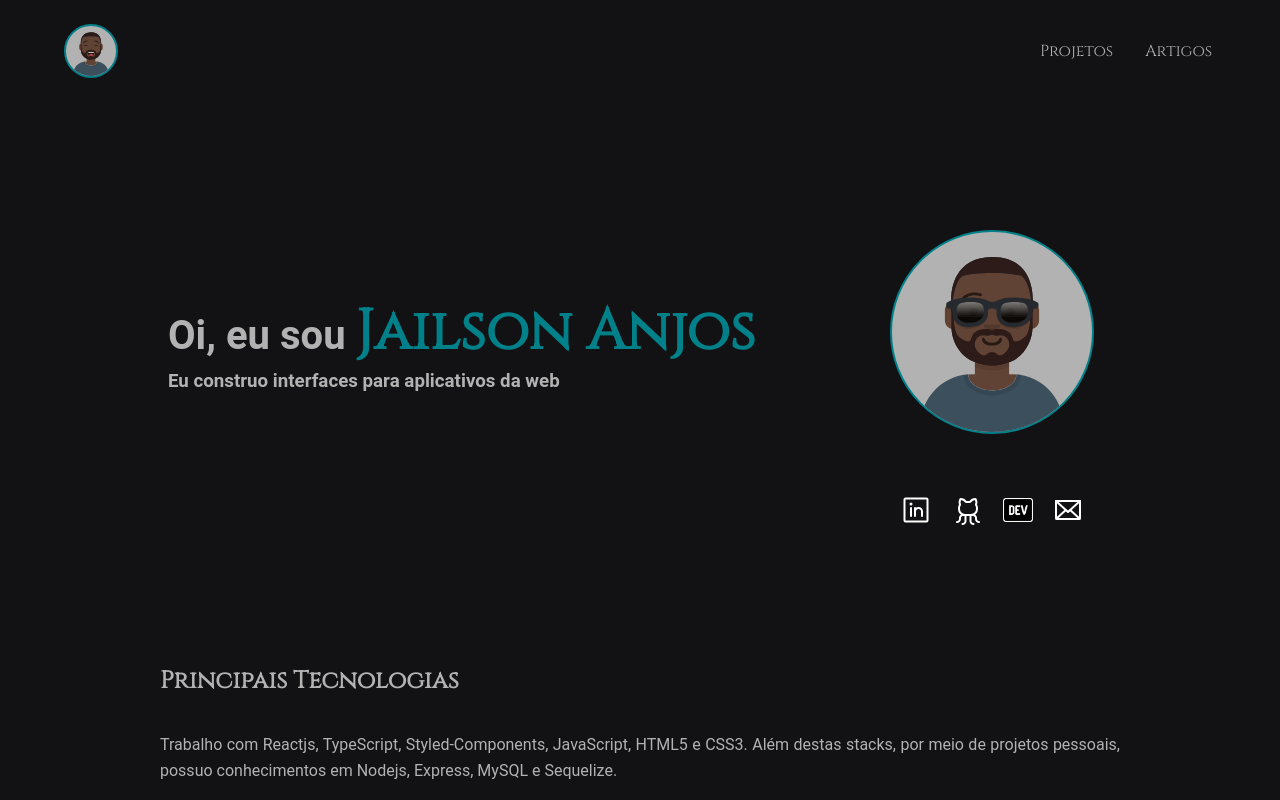
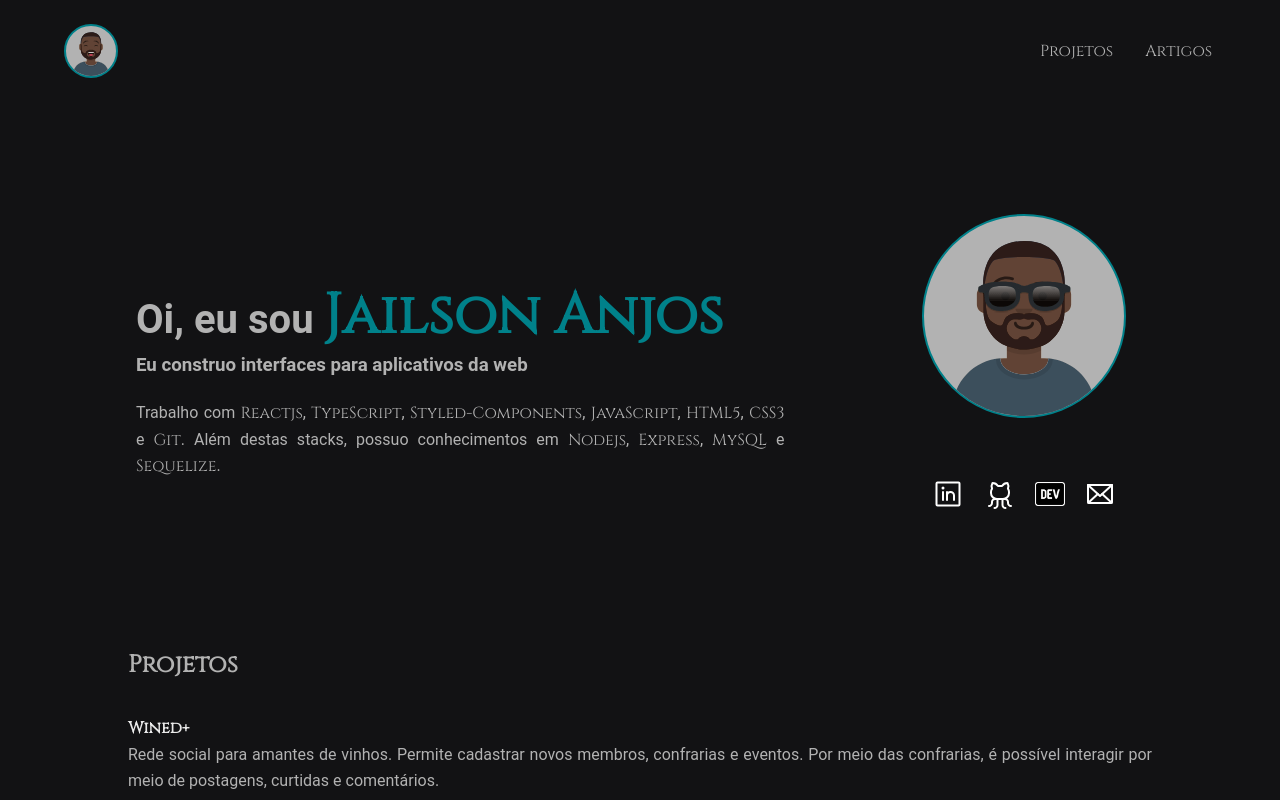
Before and after one commit to jairocket/jailsonanjos, a React (Vite) app: page / in a window 1280 px wide. Shown: the top 800 px of the page. Built offline with nearby package versions, Linux system fonts and the light colour scheme.

Commit message:
refactor(data): Isolate data from app file

```diff
--- a/src/App.tsx
+++ b/src/App.tsx
@@ -21,50 +21,7 @@ import { Article } from './components/Article'
 import { SocialMediaLinks } from './components/SocialMediaLinks'
 import { Skills } from './components/Skills'
 
-const mainStacks = {
-  title: 'Principais Stacks',
-  stacks: [
-    'Reactjs',
-    'TypeScript',
-    'Styled-Components',
-    'JavaScript',
-    'HTML5',
-    'CSS3',
-  ],
-}
-
-const knownStacks = {
-  title: 'Conhecimentos em',
-  stacks: ['Nodejs', 'Express', 'MySQL', 'Sequelize'],
-}
-
-const projects = [
-  {
-    title: 'Wined+',
-    description:
-      'Rede social para amantes de vinhos. Permite cadastrar novos membros, confrarias e eventos. Por meio das confrarias, é possível interagir por meio de postagens, curtidas e comentários.',
-    href: 'https://github.com/jairocket/projetoIntegrador-Wined/tree/react',
-  },
-  {
-    title: 'Marvellous Wiki',
-    description: 'Descubra personagens, revistas e séries do universo Marvel.',
-    href: 'https://github.com/jairocket/marvel-app',
-  },
-]
-
-const articles = [
-  {
-    href: 'https://dev.to/jairocket/comecando-com-jest-e-react-testing-library-10ck',
-    title: 'Começando com Jest e React Testing Library:',
-    description: 'Dê os primeiros passos com Jest e React Testing Library.',
-  },
-  {
-    href: 'https://community.revelo.com/funcoes-como-objetos-em-javascript/',
-    title: 'Funções como Objetos em JavaScript:',
-    description:
-      'Você verá conceitos básicos referentes à estrutura de objetos e sobre a natureza das funções em JavaScript. Conheça métodos importantes como o call, apply e bind.',
-  },
-]
+import { mainStacks, knownStacks, projects, articles } from './styles/data'
 
 function App() {
   return (
@@ -79,18 +36,14 @@ function App() {
               Oi, eu sou <span>Jailson Anjos</span>
             </Heading>
             <h3>Eu construo interfaces para aplicativos da web</h3>
+            <Skills />
             <SocialMediaLinks />
-            {/* find a better way to show skills */}
           </HeadingAndData>
         </IdContainer>
         <SkillContainer>
           <Skill title={mainStacks.title} skillsList={mainStacks.stacks} />
           <Skill title={knownStacks.title} skillsList={knownStacks.stacks} />
         </SkillContainer>
-        <Skills />
-
-        {/* move down projects and articles */}
-
         <ProjectsContainer>
           <Heading2 id="projects">Projetos</Heading2>
           {projects.map((project) => {
--- a/src/components/Header/index.tsx
+++ b/src/components/Header/index.tsx
@@ -7,15 +7,14 @@ import { NavBar } from '../NavBar'
 
 export function Header() {
   const [showNavbar, setShowNavbar] = useState(false)
-
   const handleClick = () => setShowNavbar(!showNavbar)
 
   return (
     <HeaderContainer>
       <Avatar src={coolAvatar} size={'small'} />
-      <NavBar hideable />
+      <NavBar isMobile />
       <SandwichButton handleClick={handleClick} />
-      {showNavbar && <NavBar />}
+      {showNavbar && <NavBar handleClick={handleClick} />}
     </HeaderContainer>
   )
 }
--- a/src/components/Header/styles.ts
+++ b/src/components/Header/styles.ts
@@ -8,6 +8,7 @@ export const HeaderContainer = styled.header`
   margin-top: 1.5rem;
   padding: 0 1rem;
   margin-bottom: 2rem;
+
   button {
     cursor: pointer;
     padding-top: 0.25rem;
@@ -15,6 +16,6 @@ export const HeaderContainer = styled.header`
 
   @media screen and (min-width: 768px) {
     padding: 0 4rem;
-    margin-bottom: 5rem;
+    margin-bottom: 4rem;
   }
 `
--- a/src/components/NavBar/index.tsx
+++ b/src/components/NavBar/index.tsx
@@ -1,17 +1,20 @@
-import { HideableNavBar, LinkContainer, ListItem, NavContainer } from './styles'
+import { MobileNavBar, LinkContainer, ListItem, NavContainer } from './styles'
 
 type NavBarType = {
-  hideable?: boolean
+  isMobile?: boolean
+  handleClick?: () => void
 }
 
-export function NavBar({ hideable }: NavBarType) {
-  const NavBarContainer = hideable ? HideableNavBar : NavContainer
+export function NavBar({ isMobile, handleClick }: NavBarType) {
+  const NavBarContainer = isMobile ? MobileNavBar : NavContainer
   return (
     <NavBarContainer>
       <ListItem>
-        <LinkContainer href="#projects">Projetos</LinkContainer>
+        <LinkContainer href="#projects" onClick={handleClick}>
+          Projetos
+        </LinkContainer>
       </ListItem>
-      <ListItem>
+      <ListItem onClick={handleClick}>
         <LinkContainer href="#articles">Artigos</LinkContainer>
       </ListItem>
     </NavBarContainer>
--- a/src/components/NavBar/styles.ts
+++ b/src/components/NavBar/styles.ts
@@ -15,7 +15,7 @@ export const NavContainer = styled.nav`
   top: 5rem;
 `
 
-export const HideableNavBar = styled.nav`
+export const MobileNavBar = styled.nav`
   display: none;
 
   @media screen and (min-width: 768px) {
--- a/src/components/Skills/index.tsx
+++ b/src/components/Skills/index.tsx
@@ -3,11 +3,12 @@ import { SkillsContainer } from './styles'
 export function Skills() {
   return (
     <SkillsContainer>
-      <h2>Principais Tecnologias</h2>
       <p>
-        Trabalho com Reactjs, TypeScript, Styled-Components, JavaScript, HTML5 e
-        CSS3. Além destas stacks, por meio de projetos pessoais, possuo
-        conhecimentos em Nodejs, Express, MySQL e Sequelize.
+        Trabalho com <span>Reactjs</span>, <span>TypeScript</span>,{' '}
+        <span>Styled-Components</span>,<span> JavaScript</span>,{' '}
+        <span>HTML5</span>, <span>CSS3</span> e <span>Git</span>. Além destas
+        stacks, possuo conhecimentos em <span>Nodejs</span>,{' '}
+        <span>Express</span>, <span>MySQL</span> e <span>Sequelize</span>.
       </p>
     </SkillsContainer>
   )
--- a/src/components/Skills/styles.ts
+++ b/src/components/Skills/styles.ts
@@ -5,14 +5,10 @@ export const SkillsContainer = styled.div`
 
   @media screen and (min-width: 768px) {
     display: block;
-    padding: 1rem;
-    margin: 3rem 1rem 0;
+    padding: 0 7.5rem 0 0;
+    margin-top: 1.5rem;
     line-height: 1.6;
     text-align: justify;
     justify-content: flex-start;
-
-    h2 {
-      margin-bottom: 2rem;
-    }
   }
 `
--- /dev/null
+++ b/src/styles/data/index.ts
@@ -0,0 +1,45 @@
+export const mainStacks = {
+  title: 'Principais Stacks',
+  stacks: [
+    'Reactjs',
+    'TypeScript',
+    'Styled-Components',
+    'JavaScript',
+    'HTML5',
+    'CSS3',
+    'Git',
+  ],
+}
+
+export const knownStacks = {
+  title: 'Conhecimentos em',
+  stacks: ['Nodejs', 'Express', 'MySQL', 'Sequelize'],
+}
+
+export const projects = [
+  {
+    title: 'Wined+',
+    description:
+      'Rede social para amantes de vinhos. Permite cadastrar novos membros, confrarias e eventos. Por meio das confrarias, é possível interagir por meio de postagens, curtidas e comentários.',
+    href: 'https://github.com/jairocket/projetoIntegrador-Wined/tree/react',
+  },
+  {
+    title: 'Marvellous Wiki',
+    description: 'Descubra personagens, revistas e séries do universo Marvel.',
+    href: 'https://github.com/jairocket/marvel-app',
+  },
+]
+
+export const articles = [
+  {
+    href: 'https://dev.to/jairocket/comecando-com-jest-e-react-testing-library-10ck',
+    title: 'Começando com Jest e React Testing Library:',
+    description: 'Dê os primeiros passos com Jest e React Testing Library.',
+  },
+  {
+    href: 'https://community.revelo.com/funcoes-como-objetos-em-javascript/',
+    title: 'Funções como Objetos em JavaScript:',
+    description:
+      'Você verá conceitos básicos referentes à estrutura de objetos e sobre a natureza das funções em JavaScript. Conheça métodos importantes como o call, apply e bind.',
+  },
+]
--- a/src/styles/styles.ts
+++ b/src/styles/styles.ts
@@ -4,14 +4,14 @@ export const AppContainer = styled.div`
   display: flex;
   flex-direction: column;
   align-items: center;
-  margin-top: 5rem;
+  margin-top: 4rem;
   padding: 0 1rem;
   text-align: center;
   background-color: ${(props) => props.theme['gray-900']};
   margin-bottom: 10rem;
 
   @media screen and (min-width: 768px) {
-    margin: 0 7rem;
+    margin: 0 5rem;
     align-items: flex-start;
     max-width: 1832px;
   }
@@ -43,6 +43,7 @@ export const IdContainer = styled.div`
     justify-content: space-between;
     width: 100%;
     align-items: flex-start;
+    margin-bottom: 2rem;
     padding: 2.5rem;
   }
 `
```
